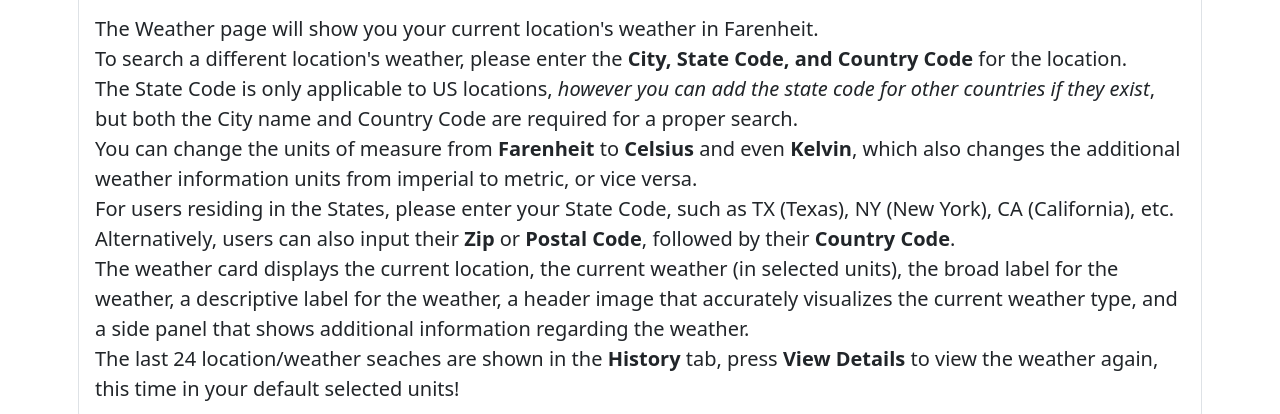
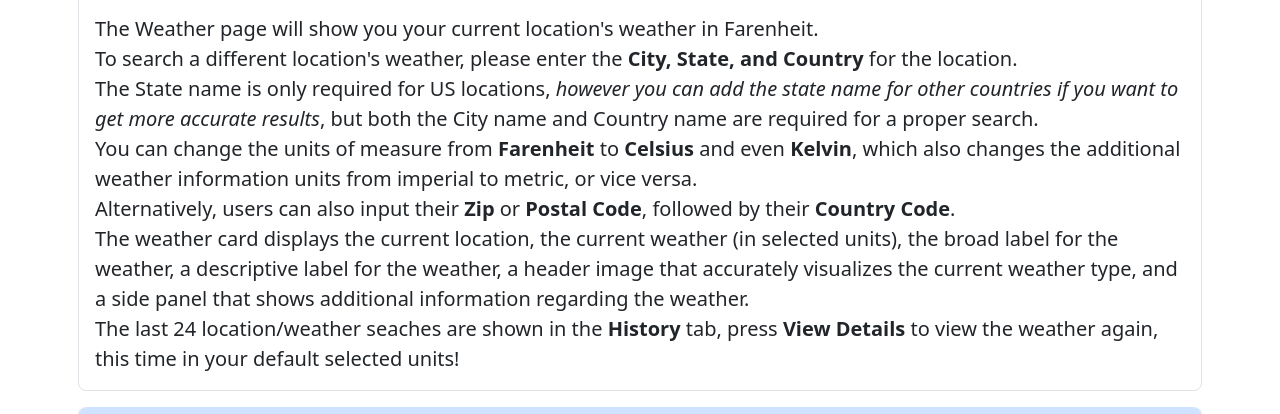
Before and after one commit to Retrochain/WeatherApp, a website with bundled scripts: page help.html in a window 1280 px wide. Shown: the part 230-644 px from the top of the page. Built offline with nearby package versions, Linux system fonts and the light colour scheme.

Commit message:
Update help.html

```diff
--- a/help.html
+++ b/help.html
@@ -102,20 +102,18 @@
               The Weather page will show you your current location's weather in
               Farenheit.<br />
               To search a different location's weather, please enter the
-              <b>City, State Code, and Country Code</b> for the location. <br />
-              The State Code is only applicable to US locations,
+              <b>City, State, and Country</b> for the location. <br />
+              The State name is only required for US locations,
               <i
-                >however you can add the state code for other countries if they
-                exist</i
-              >, but both the City name and Country Code are required for a
+                >however you can add the state name for other countries if you want
+                to get more accurate results</i
+              >, but both the City name and Country name are required for a
               proper search.
               <br />
               You can change the units of measure from <b>Farenheit</b> to
               <b>Celsius</b> and even <b>Kelvin</b>, which also changes the
               additional weather information units from imperial to metric, or
               vice versa. <br />
-              For users residing in the States, please enter your State Code,
-              such as TX (Texas), NY (New York), CA (California), etc.<br />
               Alternatively, users can also input their <b>Zip</b> or <b>Postal Code</b>,
               followed by their <b>Country Code</b>.
               <br />
```
